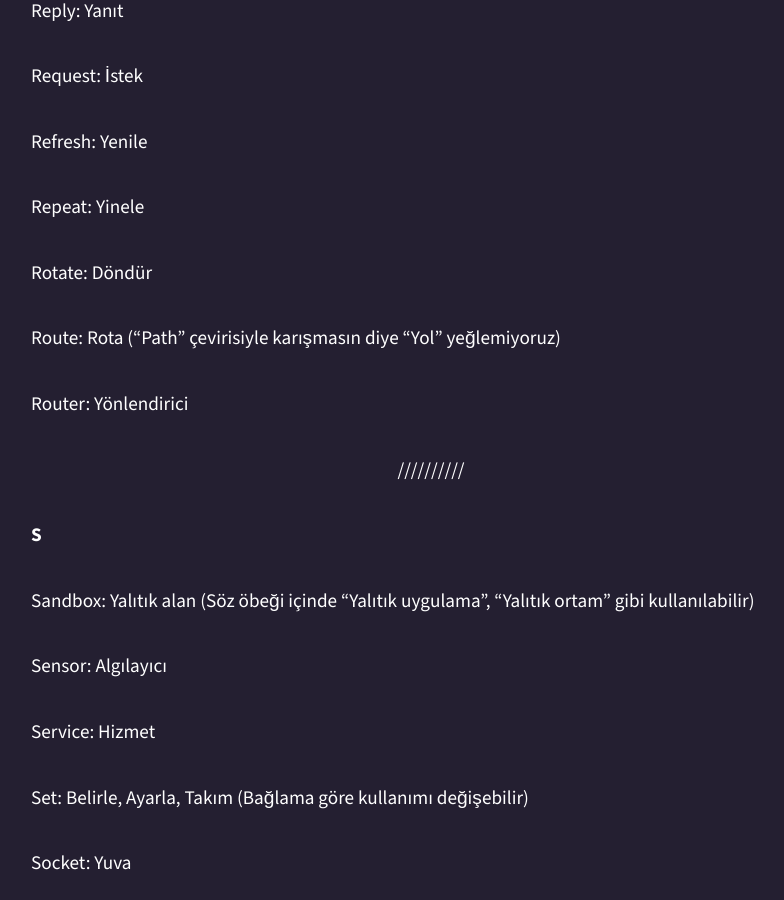
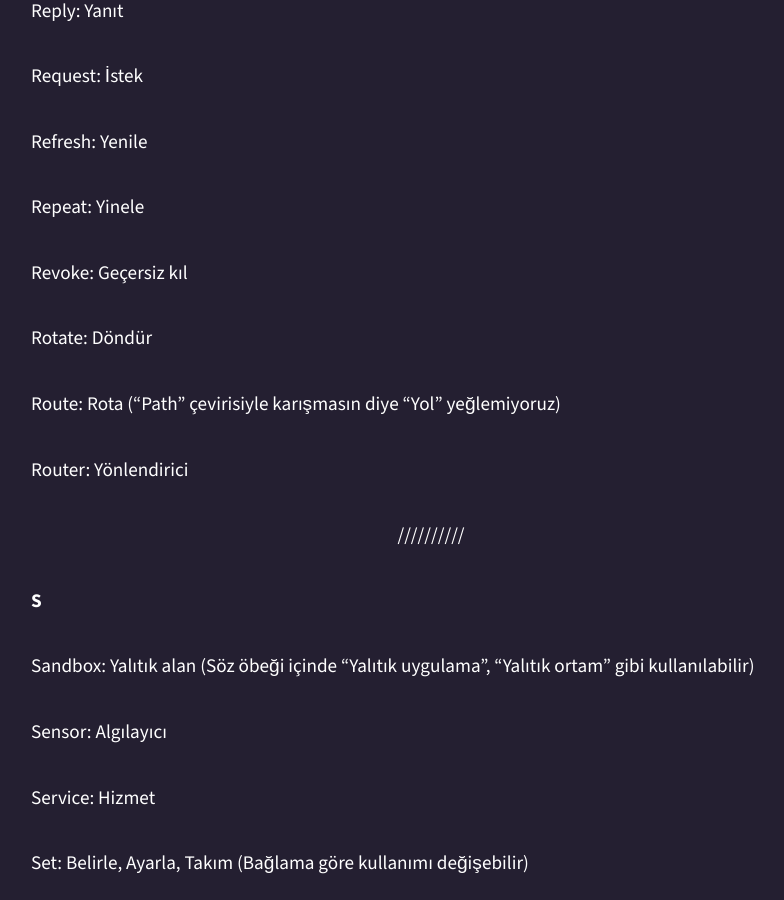
Before and after one commit to gnometurk/gnomeorgtr, a Jekyll site: the page built from ceviri/sozluk.md, in a window 1280 px wide and 900 px high, scrolled down 11901 px. Shown: the whole window, without its empty margins (209-993 px from the left). Built offline with Jekyll 4.4.1, drawn with Linux system fonts in a browser that asks for light colours.

Commit message:
Update sozluk.md

```diff
--- a/ceviri/sozluk.md
+++ b/ceviri/sozluk.md
@@ -366,6 +366,8 @@ Refresh: Yenile
 
 Repeat: Yinele
 
+Revoke: Geçersiz kıl
+
 Rotate: Döndür
 
 Route: Rota (“Path” çevirisiyle karışmasın diye “Yol” yeğlemiyoruz)
```
